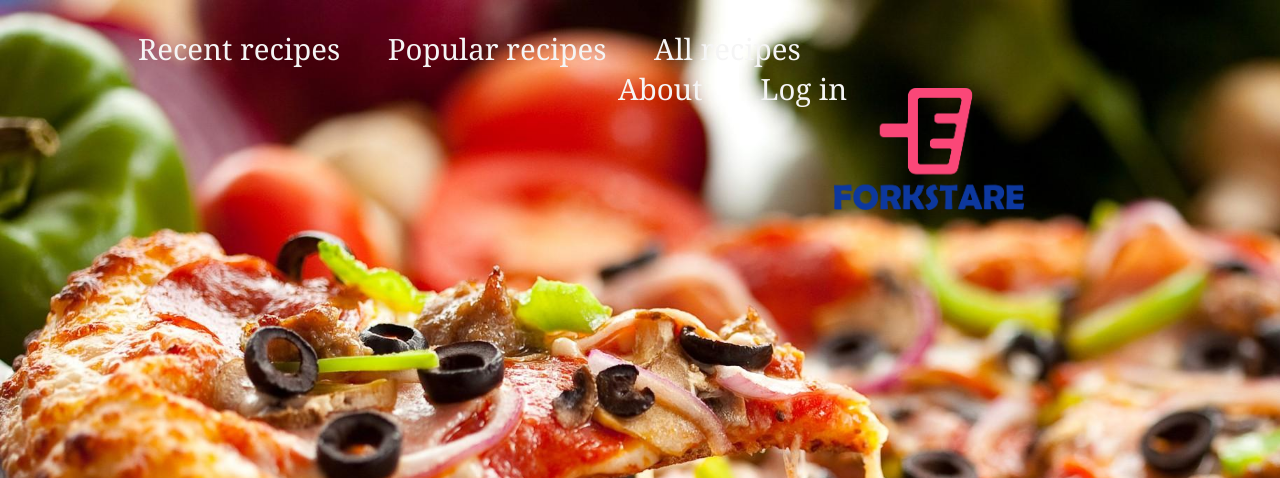
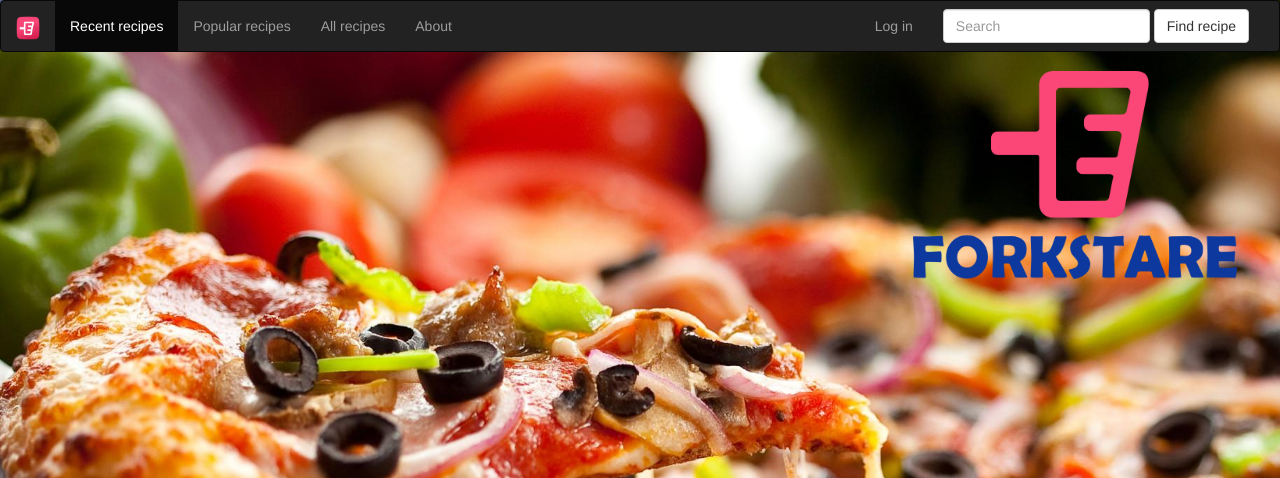
Before and after one commit to georgievayo/JavaScriptApplications-Teamwork-GremlinTeam, a PHP site: page / in a window 1280 px wide. Shown: the top 478 px of the page. Run offline with PHP 8.4, Linux system fonts and the light colour scheme; some libraries are stand-ins or nearby versions.

Commit message:
added basic bootstrap navbar inverse variant
Signed-off-by: stoychevvasko <stoychev.vassil@gmail.com>

```diff
--- a/app.js
+++ b/app.js
@@ -8,6 +8,7 @@ const keyGenerator = require('./Utils/auth-key-generator');
 
 let app = express();
 app.use(express.static('public'));
+app.use('/libs', express.static('node_modules'));
 app.use(bodyParser.json());
 
 app.get("/api/recent", dataControllers.getRecent);
--- a/package.json
+++ b/package.json
@@ -5,6 +5,7 @@
   "main": "index.js",
   "dependencies": {
     "body-parser": "^1.17.1",
+    "bootstrap": "^3.3.7",
     "express": "^4.15.2",
     "handlebars": "^4.0.6",
     "jquery": "^3.2.1",
--- a/public/css/main.css
+++ b/public/css/main.css
@@ -26,12 +26,13 @@
 }
 
 #logo {
-	width: 15%;
+	width: 30%;
+	float: right;
 	border: 5px solid transparent;
 	padding: 20px 25px 20px 25px;
 	border-radius: 30px;
-    margin-left: 63%;
-    margin-top: -6%
+    margin-right: 1%;
+    margin-top: -2%;
 }
 
 #logo:hover {
@@ -42,10 +43,15 @@
 	filter: progid:DXImageTransform.Microsoft.gradient( startColorstr='#61ffffff', endColorstr='#9ef6f6f6',GradientType=0 );
 }
 
+.navbar-brand > img {
+	width: 24px;
+}
+
 body {
     background-image: url("../imgs/pizza.jpg");
     background-size: 140%;
     background-repeat: no-repeat;
+	body { padding-top: 70px; }
 }
 
 #recipes {
--- a/public/index.html
+++ b/public/index.html
@@ -5,40 +5,55 @@
     <meta charset="UTF-8">
     <meta name="viewport" content="width=device-width, initial-scale=1.0">
     <meta http-equiv="X-UA-Compatible" content="ie=edge">
+	<link rel="stylesheet" href="libs/bootstrap/dist/css/bootstrap.css">
     <link rel="stylesheet" href="./css/main.css">
     <link rel='shortcut icon' type='image/ico' href='./favicon.ico' />
     <title>F O R K S T A R E</title>
 </head>
+<body>
+	<nav class="navbar navbar-inverse">
+		<div class="container-fluid">
+			<!-- Brand and toggle get grouped for better mobile display -->
+			<div class="navbar-header">
+			<button type="button" class="navbar-toggle collapsed" data-toggle="collapse" data-target="#bs-example-navbar-collapse-1" aria-expanded="false">
+				<span class="sr-only">Toggle navigation</span>
+				<span class="icon-bar"></span>
+				<span class="icon-bar"></span>
+				<span class="icon-bar"></span>
+			</button>
+			<a class="navbar-brand" href="#">
+				<img alt="Forkstare logo" src="./imgs/mobile-logo.png">
+			</a>
+			</div>
 
-<body>
-    <nav>
-        <ul id="main-menu">
-            <li class="menu-item-left">
-                <a href="#/recent" class="menu-link">Recent recipes</a>
-            </li>
-            <li class="menu-item-left">
-                <a href="#/mostpopular" class="menu-link">Popular recipes</a>
-            </li>
-            <li class="menu-item-left">
-                <a href="#/recipes" class="menu-link">All recipes</a>
-            </li>
-            <li class="menu-item-right">
-                <a href="#" class="menu-link">About</a>
-            </li>
-            <li class="menu-item-right">
-                <a href="#/users/login" class="menu-link" id="login">Log in</a>
-            </li>
-            <li id="logout">
-                <a href="#/home" class="menu-link">Log out</a>
-            </li>
-        </ul>
-        <img alt="logo" class="menu-link" id="logo" src="imgs/logo-text.png">
-    </nav>
+			<!-- Collect the nav links, forms, and other content for toggling -->
+			<div class="collapse navbar-collapse" id="bs-example-navbar-collapse-1">
+			<ul class="nav navbar-nav">
+				<li class="active"><a href="#/recent" class="menu-link">Recent recipes <span class="sr-only">(current)</span></a></li>
+				<li><a href="#/mostpopular" class="menu-link">Popular recipes</a></li>
+				<li><a href="#/recipes" class="menu-link">All recipes</a></li>
+				<li><a href="#" class="menu-link">About</a></li>
+			</ul>
+			<form class="navbar-form navbar-right">
+				<div class="form-group">
+				<input type="text" class="form-control" placeholder="Search">
+				</div>
+				<button type="submit" class="btn btn-default">Find recipe</button>
+			</form>
+			<ul class="nav navbar-nav navbar-right">
+				<li><a href="#/users/login" class="menu-link" id="login">Log in</a></li>
+				<li><a href="#/home" class="menu-link" id="logout">Log out</a></li>
+			</ul>
+			</div><!-- /.navbar-collapse -->
+		</div><!-- /.container-fluid -->
+	</nav>
 
     <div id="main" class="container">
         <fb:login-button scope="public_profile,email" onlogin="checkLoginState();">
         </fb:login-button>
     </div>
+
+	<img alt="logo" class="menu-link" id="logo" src="imgs/logo-text.png">
 
     <script src="./scripts/fb-login-loader.js">
     </script>
```
